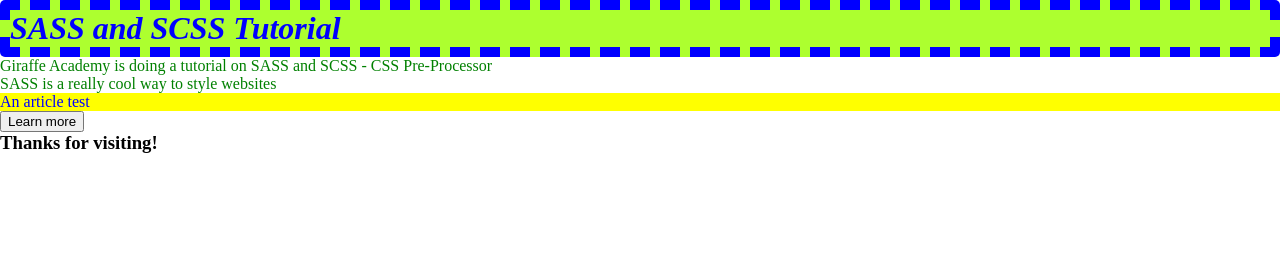
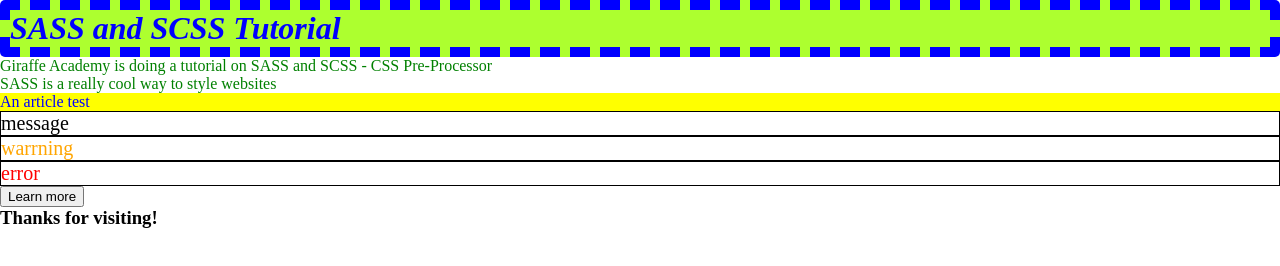
Before and after one commit to KajalPourjalil/sass-learning, a plain HTML site: page index.html in a window 1280 px wide. Drawn offline with Linux system fonts and the light colour scheme.

Commit message:
extend and inheritance

```diff
--- a/index.html
+++ b/index.html
@@ -22,6 +22,11 @@
         <p>An article test</p>
       </article>
     </div>
+    <div>
+        <p class="message">message</p>
+        <p class="warning">warrning</p>
+        <p class="error">error</p>
+    </div>
     <div class="button">
       <button>Learn more</button>
     </div>
--- a/style/style.scss
+++ b/style/style.scss
@@ -4,7 +4,20 @@
     border-radius: 5px;
 }
 
+.message {
+    font-size:20px;
+    border: 1px solid black;
+}
 
+.warning{
+    @extend .message;
+    color: orange;
+}
+
+.error {
+    @extend .message;
+    color: red;
+}
 
 $text-color: green;
 $p-margin-style: 20px;
```
Also changed, not shown: style/style.css, 1 other file.
